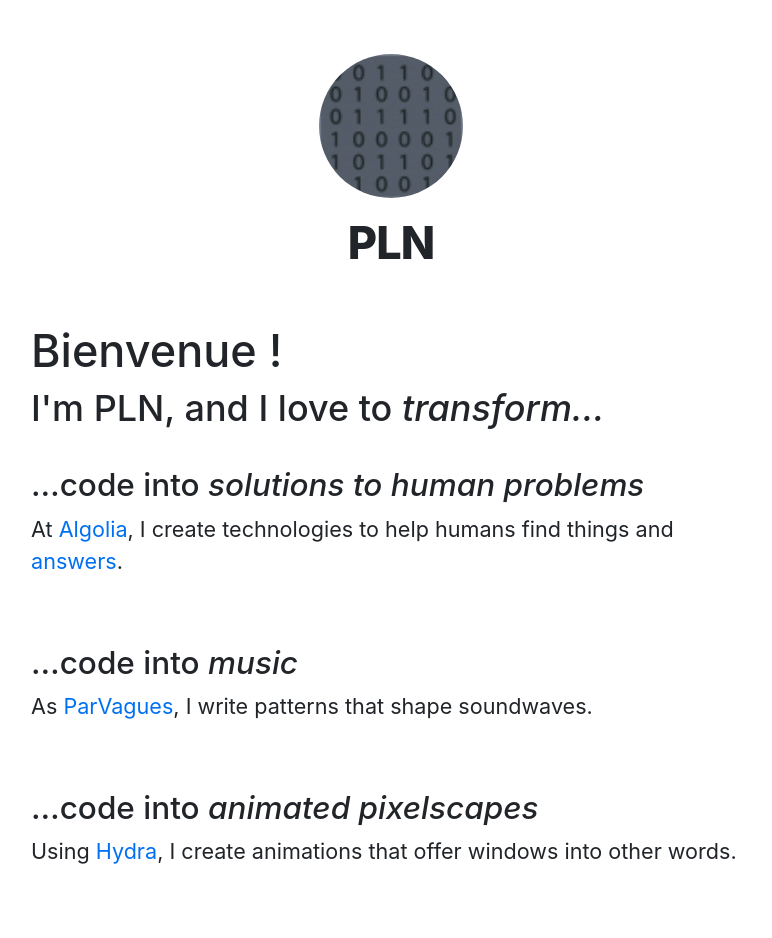
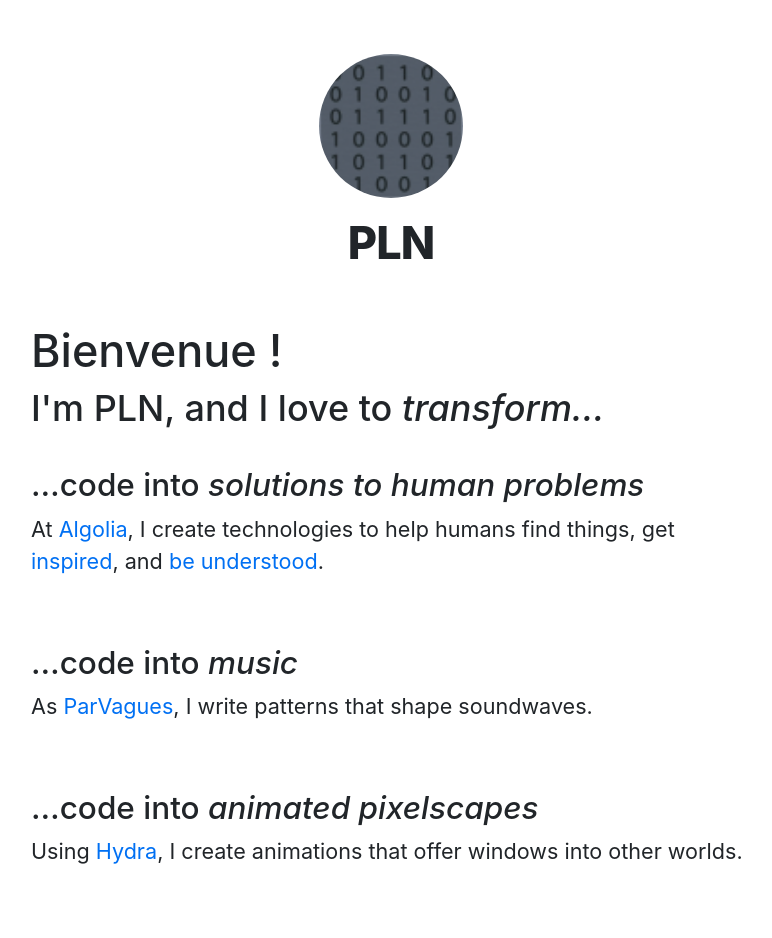
Before and after one commit to PLNech/www, a Next.js app in the folder next/: page / in a window 1280 px wide. Shown: the top 938 px of the page, without its empty margins (249-1021 px from the left). Built offline with nearby package versions, Linux system fonts and the light colour scheme.

Commit message:
content: Update home

```diff
--- a/next/pages/index.js
+++ b/next/pages/index.js
@@ -39,12 +39,7 @@
           </h3>
           <p className="description">
             At <a href="https://algolia.com">Algolia</a>, I create technologies
-            to help humans find things and
-            <a href="https://www.algolia.com/products/answers-for-support/">
-              {" "}
-              answers
-            </a>
-            .
+            to help humans find things, get <a href="https://algolia.com/products/recommendations">inspired</a>, and <a href="https://www.algolia.com/blog/ai/launching-an-industry-leading-artificially-intelligent-search-platform/">be understood</a>.
           </p>
         </section>
         <section className={`${utilStyles.headingMd} ${utilStyles.padding1px}`}>
@@ -66,7 +61,7 @@
           </Link>
           <p className="description">
             Using <Link href="/hydra/">Hydra</Link>, I create animations that
-            offer windows into other words.
+            offer windows into other worlds.
           </p>
         </section>
         <section className={`${utilStyles.headingMd} ${utilStyles.padding1px}`}>
```
